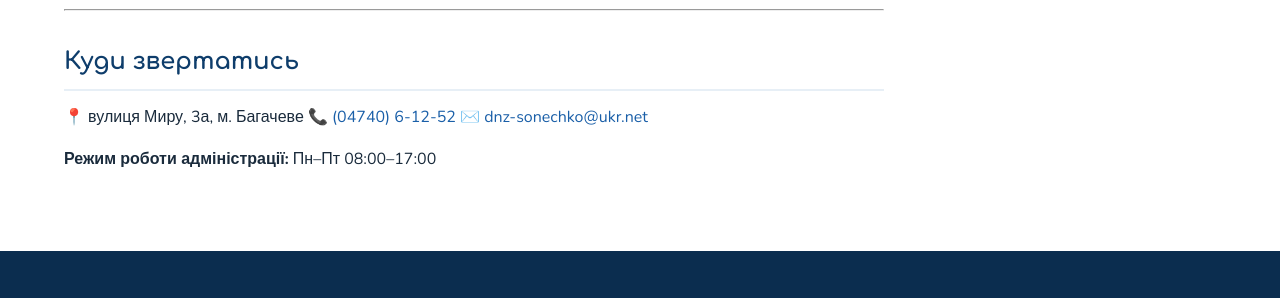
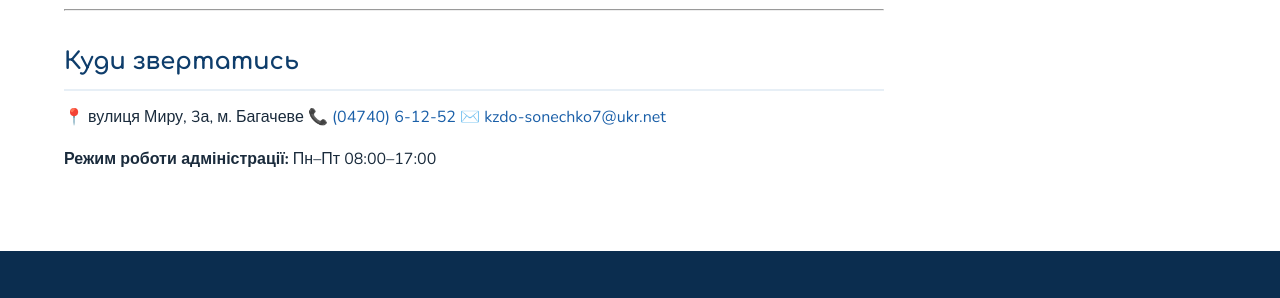
Before and after one commit to sonechko7/sonechko7.github.io, a Jekyll site: the page built from pages/pryiom.md, in a window 1280 px wide and 900 px high, scrolled down 1443 px. Shown: the part 311-609 px from the top of the window. Built offline with Jekyll 4.4.1, drawn with Linux system fonts in a browser that asks for light colours.

Commit message:
Update Сторінка “pryiom”

```diff
--- a/pages/pryiom.md
+++ b/pages/pryiom.md
@@ -58,6 +58,6 @@ permalink: /pryiom/
 
 📍 вулиця Миру, 3а, м. Багачеве
 📞 [(04740) 6-12-52](tel:+380474061252)
-✉️ [dnz-sonechko@ukr.net](mailto:dnz-sonechko@ukr.net)
+✉️ [kzdo-sonechko7@ukr.net](mailto:kzdo-sonechko7@ukr.net)
 
 **Режим роботи адміністрації:** Пн–Пт 08:00–17:00
```
